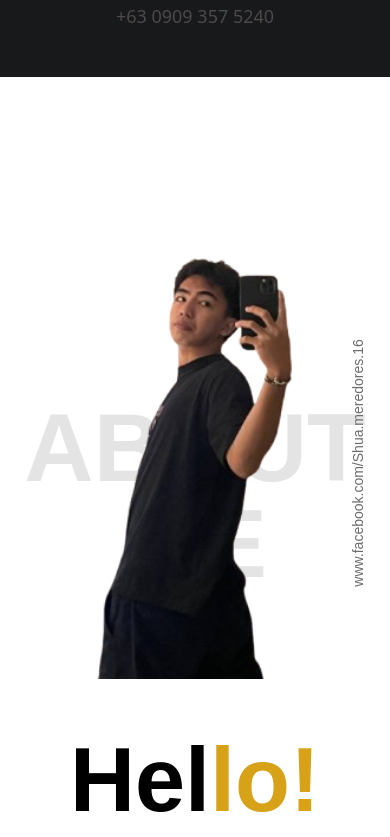
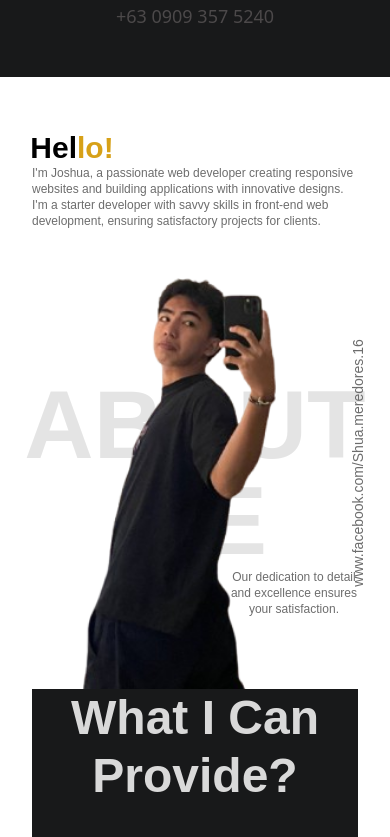
Before and after one commit to Shuahao18/myPorti, a React (Vite) app: page / in a window 390 px wide. Shown: the part 867-1704 px from the top of the page. Built offline with nearby package versions, Linux system fonts and the light colour scheme; a web font is replaced by a local one.

Commit message:
medium rare

```diff
--- a/package.json
+++ b/package.json
@@ -1,9 +1,11 @@
 {
+  "homepage": " https://shuahao18.github.io/myportfolio/",
   "name": "nike-2-0",
   "version": "0.0.0",
   "type": "module",
   "scripts": {
     "dev": "vite",
+    "deploy": "gh-pages -d dist",
     "build": "vite build",
     "lint": "eslint . --ext js,jsx --report-unused-disable-directives --max-warnings 0",
     "preview": "vite preview"
--- a/src/sections/about.jsx
+++ b/src/sections/about.jsx
@@ -8,8 +8,14 @@ const About = () => {
 
       {/* Left Section (Text) */}
       <div className="flex-1 flex flex-col justify-start z-10">
-<h1 className="font-humane capitalize lg:text-8xl text-[90px] sm:absolute sm:top-46
-               md:absolute md:top-20 md:text-4xl font-bold text-center">
+<h1
+  className="
+    font-humane capitalize lg:text-8xl
+    text-[30px] sm:top-16 lg:absolute lg:top-20
+    md:absolute md:top-40 md:text-[60px] font-bold text-center
+    max-sm:absolute max-sm:top-0 max-sm:left-10 max-sm:-translate-x-1/2 max-sm:z-20
+  "
+>
   Hel<span className="text-coral-yellow">lo!</span>
 </h1>
 
@@ -17,7 +23,7 @@ const About = () => {
         {/* Large "ABOUT ME" Text (Fixed for Small Screens) */}
         <div className="absolute max-sm:relative flex justify-center items-center -z-10 w-full">
   <h1 className="font-palanquin lg:text-[290px] text-8xl md:text-[200px]
-                 lg:bottom-4 bottom-64 md:bottom-32 absolute lg:relative
+                 lg:bottom-4 bottom-36 md:bottom-32 absolute lg:relative
                  font-bold text-lightGray opacity-10 pointer-events-none
                  leading-none text-center md:left-1/2 md:-translate-x-1/2">
     ABOUT ME
@@ -27,14 +33,19 @@ const About = () => {
 
         {/* Main Description */}
         <div className="space-y-6 mt-10 md:grid md:grid-cols-2 md:max-w-xl md:ml-0 md:mr-auto">
-  <p className="absolute max-sm:relative bottom-24 max-sm:bottom-0 lg:max-w-lg md:max-w-sm info-text text-center sm:text-left">
+        <p className="info-text text-left sm:text-left text-2xl md:absolute md:bottom-14
+               absolute
+               max-sm:top-10 max-sm:text-xs
+               lg:bottom-20 lg:top-auto lg-text-4xl
+               lg:max-w-lg md:max-w-sm">
     I'm Joshua, a passionate web developer creating responsive websites
     and building applications with innovative designs. I'm a starter
     developer with savvy skills in front-end web development, ensuring
     satisfactory projects for clients.
   </p>
-  <p className="absolute max-sm:relative top-80 max-sm:top-0 mt-10 lg:max-w-lg md:max-w-sm info-text text-center sm:text-left">
-    Our dedication to detail and excellence ensures your satisfaction.
+  <p className="absolute top-80 max-sm:top-[420px] max-sm:right-[1px] mt-10 lg:max-w-lg md:max-w-sm info-text text-center sm:text-left max-sm:text-xs">
+    Our dedication to detail <span className="hidden max-sm:inline"><br /></span>
+    and excellence ensures<span className="hidden max-sm:inline"><br /></span> your satisfaction.
   </p>
 </div>
 
@@ -47,7 +58,7 @@ const About = () => {
           alt="About Me"
           width={500}
           height={400}
-          className="max-w-full object-contain h-[500px] lg:h-[700px] max-sm:relative md:relative md:left-48 max-sm:left-28"
+          className="max-w-full object-contain h-[500px] md:h-[600px] md:top-20 md:relative md:left-40 lg:h-[700px] relative bottom-30 max-sm:relative max-sm:left-24 max-sm:pt-10 "
         />
 
         {/* Rotated Facebook Link (Fixed for Small Screens) */}
@@ -67,63 +78,3 @@ const About = () => {
 };
 
 export default About;
-
-
-
-// import { me } from "../assets/images";
-
-// const About = () => {
-//   return (
-//     <section
-//       id="about-us"
-//       className="relative flex max-xl:flex-col-reverse gap-10 max-container scroll-mt-20 pt-20 pb-20 z-0"
-//     >
-//       <div className="flex-1 flex flex-col justify-start z-10 relative">
-//         <h1 className="font-palanquin capitalize max-sm:text-[50px] text-8xl font-bold">
-//           Hel<span className="text-coral-yellow">lo!</span>
-//         </h1>
-
-//         <div className="absolute justify-center items-center w-full -z-10 leading-none">
-//           <h1 className="font-palanquin text-[290px] max-sm:text-[60px] font-bold text-lightGray opacity-10 pointer-events-none leading-none">
-//             ABOUT ME
-//           </h1>
-//         </div>
-
-//         {/* Main Description */}
-//         <div className="space-y-6 mt-10 relative">
-//           <p className="absolute bottom-24 lg:max-w-lg info-text max-sm:static leading-none">
-//             I'm Joshua, a passionate web developer creating responsive websites
-//             and building applications with innovative designs. I'm a starter
-//             developer with savvy skills in front-end web development, ensuring
-//             satisfactory projects for clients.
-//           </p>
-//           <p className="absolute top-80 mt-10 lg:max-w-lg info-text max-sm:static leading-none">
-//             Our dedication to detail and excellence ensures your satisfaction.
-//           </p>
-//         </div>
-//       </div>
-
-//       {/* Image Section */}
-//       <div className="relative flex-1 flex justify-center items-center z-10">
-//         <img
-//           src={me}
-//           alt="About Me"
-//           width={500}
-//           height={400}
-//           className="max-w-full object-contain max-sm:h-80"
-//         />
-//         <p
-//           className="absolute -right-40 bottom-40 lg:max-w-lg info-text max-sm:-right-10 max-sm:bottom-10 "
-//           style={{
-//             transform: "rotate(-90deg)",
-//             whiteSpace: "nowrap",
-//           }}
-//         >
-//           www.facebook.com/Shua.meredores.16
-//         </p>
-//       </div>
-//     </section>
-//   );
-// };
-
-// export default About;
--- a/vite.config.js
+++ b/vite.config.js
@@ -4,5 +4,5 @@ import react from '@vitejs/plugin-react'
 // https://vitejs.dev/config/
 export default defineConfig({
   plugins: [react()],
-
+  base: "/myportfolio/"
 })
```
